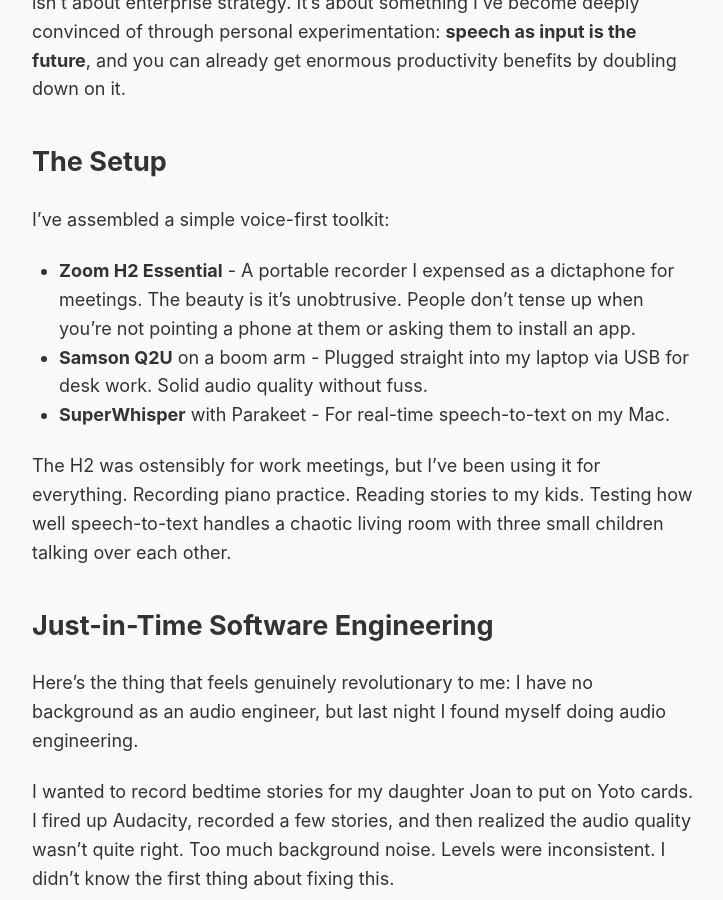
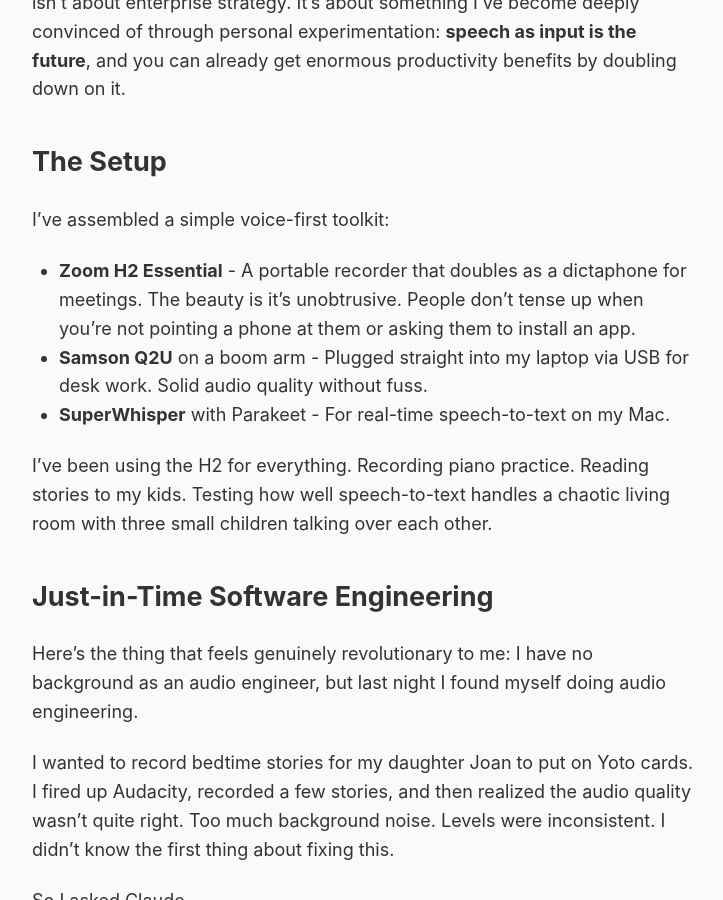
Before and after one commit to rob137/rob137.github.io, a Jekyll site: the page built from _posts/2026-01-02-voice-first-the-future-of-talking-to-machines.md, in a window 1280 px wide and 900 px high, scrolled down 396 px. Shown: the whole window, without its empty margins (275-998 px from the left). Built offline with Jekyll 4.4.1, drawn with Linux system fonts in a browser that asks for light colours; some of the changed text lies outside the part shown.

Commit message:
Remove expensing language from first post

````diff
--- a/_posts/2026-01-02-voice-first-the-future-of-talking-to-machines.md
+++ b/_posts/2026-01-02-voice-first-the-future-of-talking-to-machines.md
@@ -11,11 +11,11 @@
 
 I've assembled a simple voice-first toolkit:
 
-- **Zoom H2 Essential** - A portable recorder I expensed as a dictaphone for meetings. The beauty is it's unobtrusive. People don't tense up when you're not pointing a phone at them or asking them to install an app.
+- **Zoom H2 Essential** - A portable recorder that doubles as a dictaphone for meetings. The beauty is it's unobtrusive. People don't tense up when you're not pointing a phone at them or asking them to install an app.
 - **Samson Q2U** on a boom arm - Plugged straight into my laptop via USB for desk work. Solid audio quality without fuss.
 - **SuperWhisper** with Parakeet - For real-time speech-to-text on my Mac.
 
-The H2 was ostensibly for work meetings, but I've been using it for everything. Recording piano practice. Reading stories to my kids. Testing how well speech-to-text handles a chaotic living room with three small children talking over each other.
+I've been using the H2 for everything. Recording piano practice. Reading stories to my kids. Testing how well speech-to-text handles a chaotic living room with three small children talking over each other.
 
 ## Just-in-Time Software Engineering
 
@@ -41,10 +41,7 @@
 [00:00:00.000 --> 00:00:07.000]   I'll just hit record on the device because
    I want to see how well the microphone works in a busy room.
 
-[00:00:25.000 --> 00:00:33.000]   Basically I've realised that with my camera lessons
-   I can probably expense a recorder with a line in on it.
-
-[00:01:00.000 --> 00:01:07.000]   And the key thing is because I'm not like recording a podcast,
+[00:01:00.000 --> 00:01:07.000]   The key thing is I'm not recording a podcast -
    I just want it to be natural enough that I can do speech to text.
 ```
 
````
